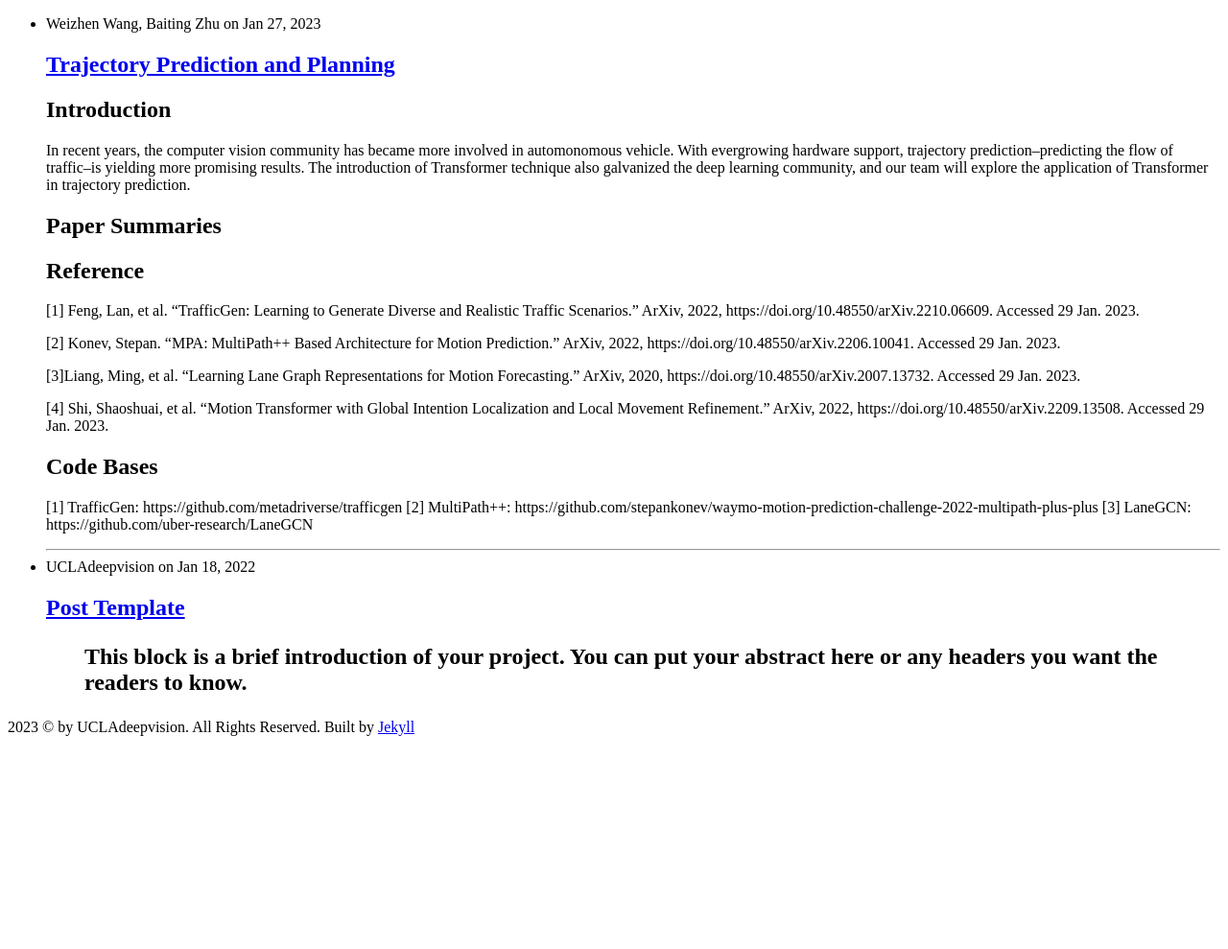
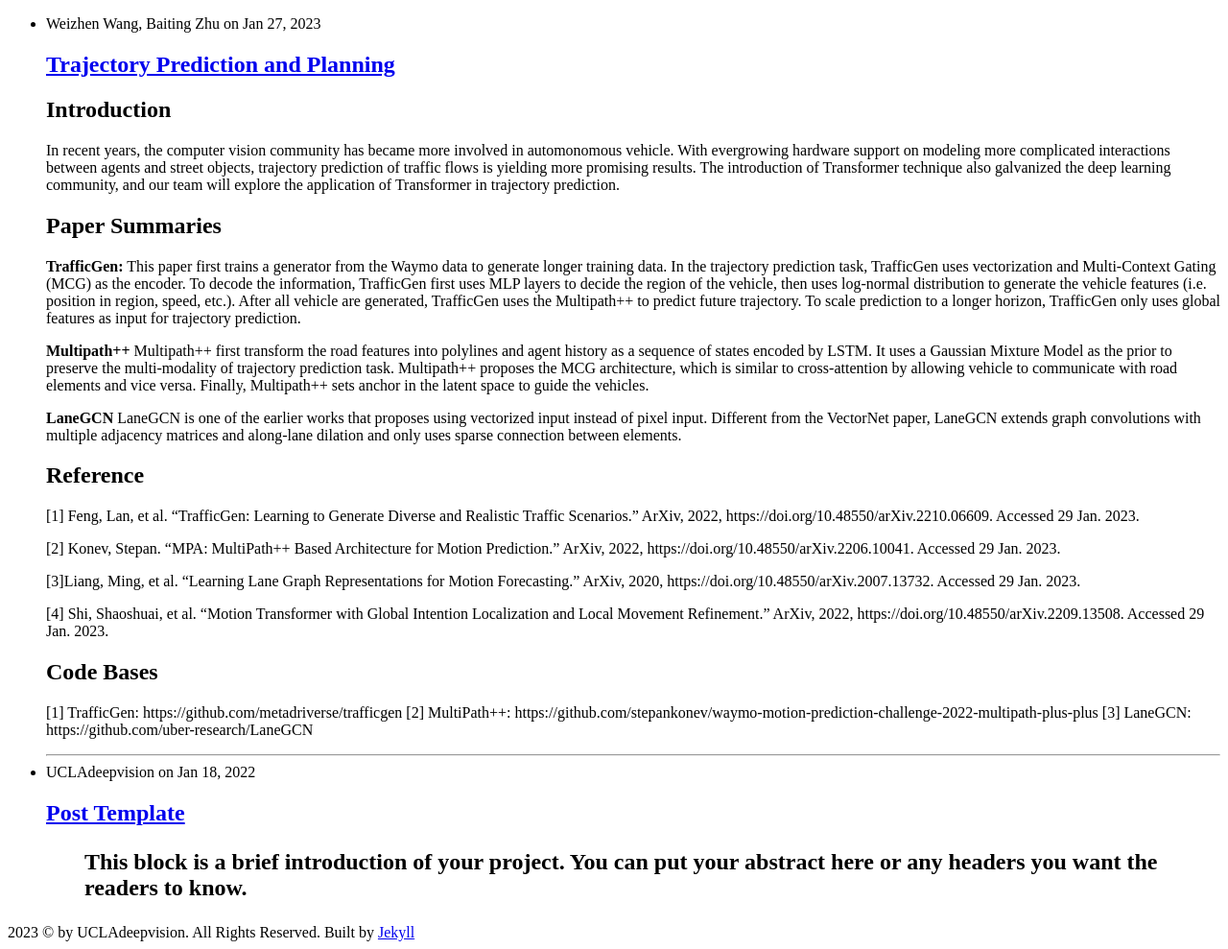
Before and after one commit to UCLAdeepvision/CS188-Projects-2023Winter, a Jekyll site: the page built from index.html, in a window 1280 px wide. Shown: the part 208-1197 px from the top of the page at 96% size. Built offline with Jekyll 4.4.1, drawn with Linux system fonts in a browser that asks for light colours; before the commit the page ends 983 px from its top, so only the background shows below that.

Commit message:
update summaries

```diff
--- a/_posts/2023-01-27-team03-trajectory_pred_plan.md
+++ b/_posts/2023-01-27-team03-trajectory_pred_plan.md
@@ -8,14 +8,21 @@ date: 2023-01-27
 
 
 ## Introduction
-In recent years, the computer vision community has became more involved in automonomous vehicle. With evergrowing hardware support, trajectory prediction--predicting the flow of traffic--is yielding more promising results. The introduction of Transformer technique also galvanized the deep learning community, and our team will explore the application of Transformer in trajectory prediction.
+In recent years, the computer vision community has became more involved in automonomous vehicle. With evergrowing hardware support on modeling more complicated interactions between agents and street objects, trajectory prediction of traffic flows is yielding more promising results. The introduction of Transformer technique also galvanized the deep learning community, and our team will explore the application of Transformer in trajectory prediction.
 
 
 
 
 ## Paper Summaries
+**TrafficGen:**
+This paper first trains a generator from the Waymo data to generate longer training data. In the trajectory prediction task, TrafficGen uses vectorization and Multi-Context Gating (MCG) as the encoder. To decode the information, TrafficGen first uses MLP layers to decide the region of the vehicle, then uses log-normal distribution to generate the vehicle features (i.e. position in region, speed, etc.). After all vehicle are generated, TrafficGen uses the Multipath++ to predict future trajectory. To scale prediction to a longer horizon, TrafficGen only uses global features as input for trajectory prediction.
 
 
+**Multipath++**
+Multipath++ first transform the road features into polylines and agent history as a sequence of states encoded by LSTM. It uses a Gaussian Mixture Model as the prior to preserve the multi-modality of trajectory prediction task. Multipath++ proposes the MCG architecture, which is similar to cross-attention by allowing vehicle to communicate with road elements and vice versa. Finally, Multipath++ sets anchor in the latent space to guide the vehicles.
+
+**LaneGCN**
+LaneGCN is one of the earlier works that proposes using vectorized input instead of pixel input. Different from the VectorNet paper, LaneGCN extends graph convolutions with multiple adjacency matrices and along-lane dilation and only uses sparse connection between elements.
 
 
 
```
